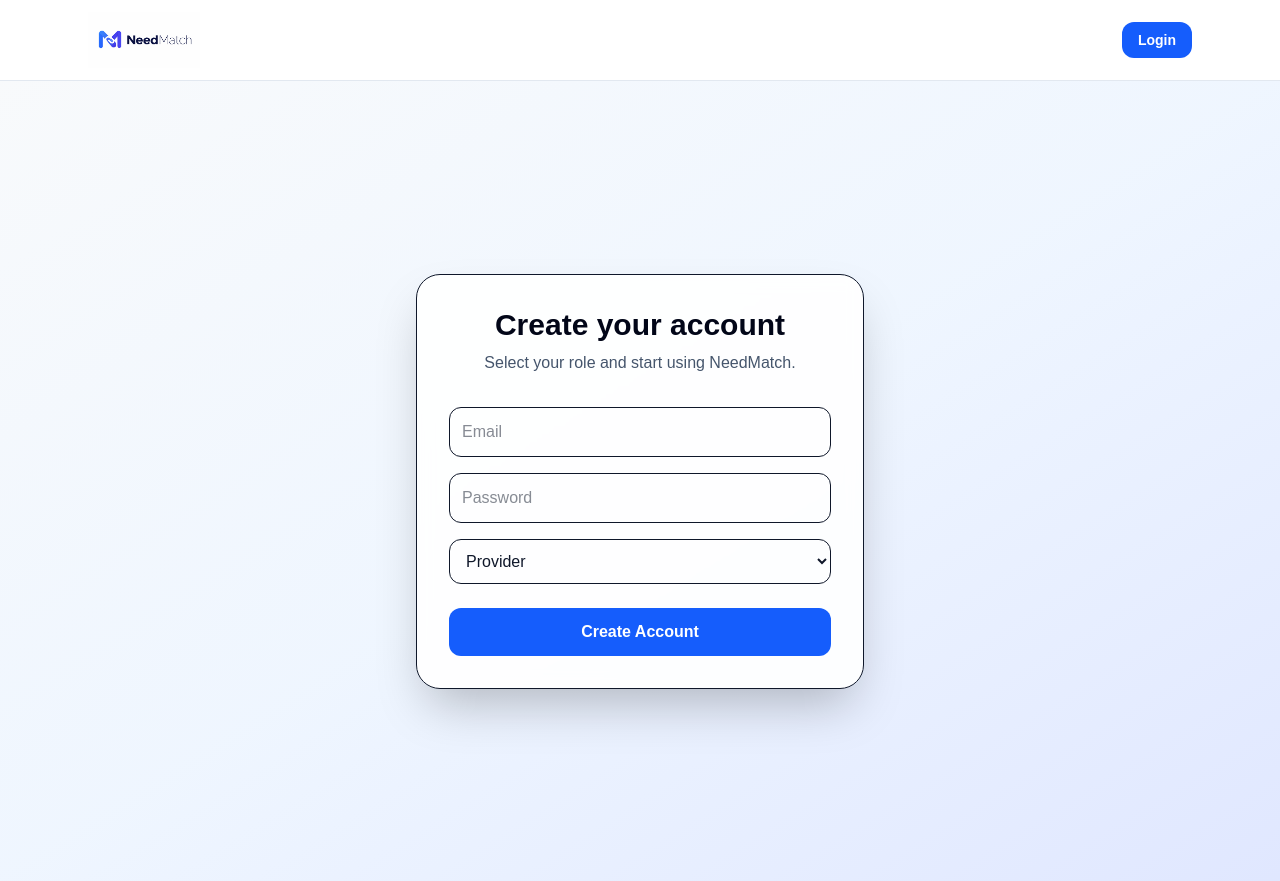
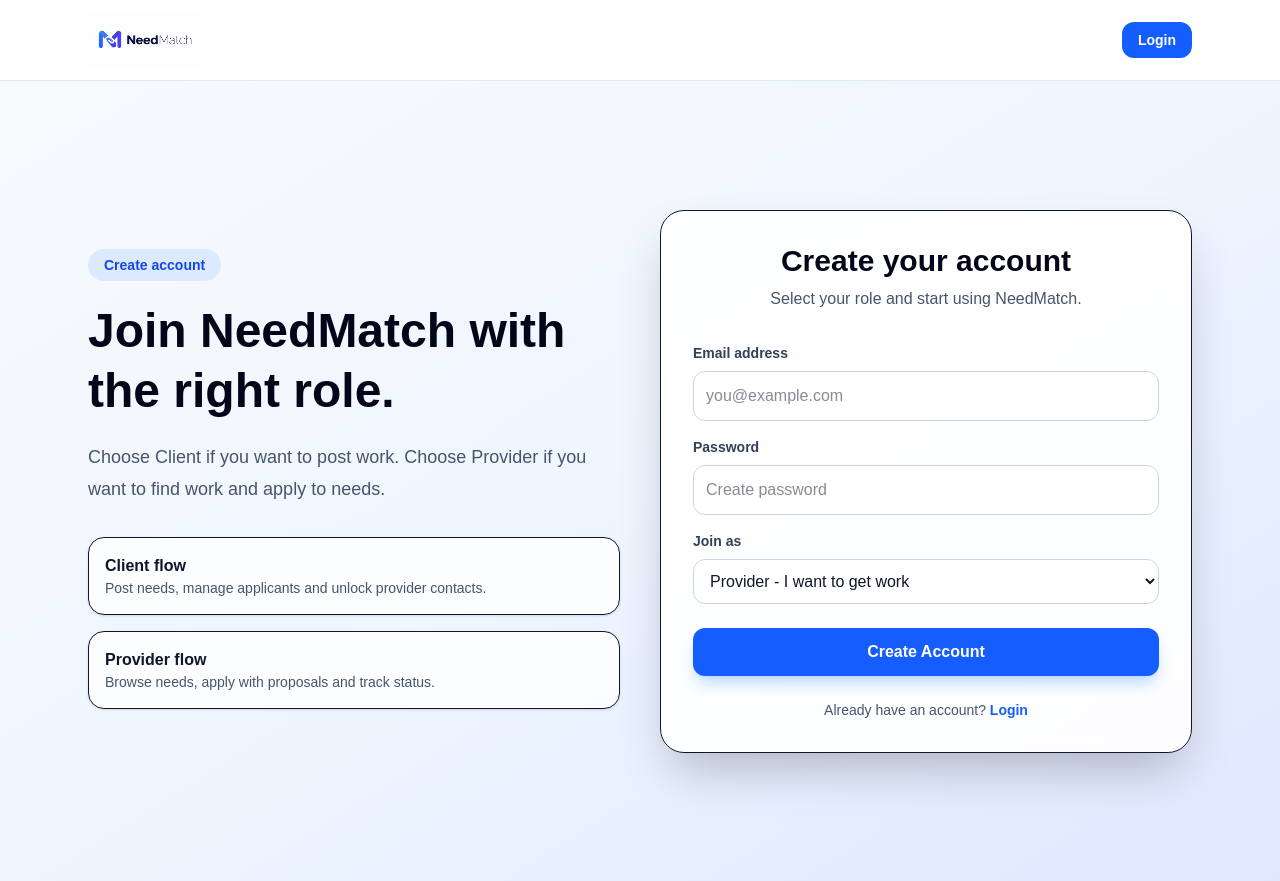
Before and after one commit to Dev786123/needmatch, a Next.js app: page /signup in a window 1280 px wide. Built offline with nearby package versions, Linux system fonts and the light colour scheme; no server answers.

Commit message:
final NeedMatch SaaS testing

```diff
--- a/app/signup/page.tsx
+++ b/app/signup/page.tsx
@@ -11,6 +11,8 @@ export default function SignupPage() {
   const [loading, setLoading] = useState(false);
 
   const handleSignup = async () => {
+    setMessage("");
+
     if (!email || !password || !role) {
       setMessage("Please fill email, password and role");
       return;
@@ -23,7 +25,6 @@ export default function SignupPage() {
 
     setLoading(true);
 
-    // ✅ STEP 1: Create auth user
     const { data, error } = await supabase.auth.signUp({
       email,
       password,
@@ -35,20 +36,16 @@ export default function SignupPage() {
       return;
     }
 
-    // ❌ already exists case
     if (data.user?.identities?.length === 0) {
       setMessage("Account already exists. Please login.");
       setLoading(false);
       return;
     }
 
-    // ✅ STEP 2: Insert profile (NO UPSERT)
     if (data.user) {
-      const { error: profileError } = await supabase
-        .from("profiles")
-        .insert([
+      const { error: profileError } = await supabase.from("profiles").insert([
         {
-            user_id: data.user.id, // 🔥 MUST MATCH auth.uid()
+          user_id: data.user.id,
           role,
         },
       ]);
@@ -69,10 +66,39 @@ export default function SignupPage() {
 
   return (
     <main className="min-h-screen bg-gradient-to-br from-slate-50 via-blue-50 to-indigo-100">
-<section className="min-h-screen flex items-center justify-center px-6">
-  <div className="w-full max-w-md">
+      <section className="mx-auto grid min-h-screen max-w-6xl items-center gap-10 px-6 py-10 md:grid-cols-2">
+        <div className="hidden md:block">
+          <span className="rounded-full bg-blue-100 px-4 py-2 text-sm font-semibold text-blue-700">
+            Create account
+          </span>
+
+          <h1 className="mt-6 text-5xl font-extrabold leading-tight text-slate-950">
+            Join NeedMatch with the right role.
+          </h1>
+
+          <p className="mt-5 text-lg leading-8 text-slate-600">
+            Choose Client if you want to post work. Choose Provider if you want
+            to find work and apply to needs.
+          </p>
+
+          <div className="mt-8 grid gap-4">
+            <div className="rounded-2xl border bg-white/80 p-4 shadow-sm">
+              <h3 className="font-bold text-slate-900">Client flow</h3>
+              <p className="text-sm text-slate-600">
+                Post needs, manage applicants and unlock provider contacts.
+              </p>
+            </div>
+
+            <div className="rounded-2xl border bg-white/80 p-4 shadow-sm">
+              <h3 className="font-bold text-slate-900">Provider flow</h3>
+              <p className="text-sm text-slate-600">
+                Browse needs, apply with proposals and track status.
+              </p>
+            </div>
+          </div>
+        </div>
+
         <div className="rounded-3xl border bg-white/90 p-8 shadow-2xl backdrop-blur">
-
           <div className="mb-8 text-center">
             <h2 className="text-3xl font-extrabold text-slate-950">
               Create your account
@@ -88,40 +114,54 @@ export default function SignupPage() {
             </p>
           )}
 
+          <label className="mb-2 block text-sm font-semibold text-slate-700">
+            Email address
+          </label>
           <input
             type="email"
-        placeholder="Email"
-        className="mb-4 w-full rounded-xl border p-3"
+            placeholder="you@example.com"
+            className="mb-4 w-full rounded-xl border border-slate-300 bg-white p-3 outline-none focus:border-blue-500 focus:ring-4 focus:ring-blue-100"
             value={email}
             onChange={(e) => setEmail(e.target.value)}
           />
 
+          <label className="mb-2 block text-sm font-semibold text-slate-700">
+            Password
+          </label>
           <input
             type="password"
-        placeholder="Password"
-        className="mb-4 w-full rounded-xl border p-3"
+            placeholder="Create password"
+            className="mb-4 w-full rounded-xl border border-slate-300 bg-white p-3 outline-none focus:border-blue-500 focus:ring-4 focus:ring-blue-100"
             value={password}
             onChange={(e) => setPassword(e.target.value)}
           />
 
+          <label className="mb-2 block text-sm font-semibold text-slate-700">
+            Join as
+          </label>
           <select
-        className="mb-6 w-full rounded-xl border p-3"
+            className="mb-6 w-full rounded-xl border border-slate-300 bg-white p-3 outline-none focus:border-blue-500 focus:ring-4 focus:ring-blue-100"
             value={role}
             onChange={(e) => setRole(e.target.value)}
           >
-        <option value="client">Client</option>
-        <option value="provider">Provider</option>
+            <option value="client">Client - I want to post work</option>
+            <option value="provider">Provider - I want to get work</option>
           </select>
 
           <button
             onClick={handleSignup}
             disabled={loading}
-        className="w-full rounded-xl bg-blue-600 py-3 font-bold text-white"
+            className="w-full rounded-xl bg-blue-600 py-3 font-bold text-white shadow-lg shadow-blue-200 hover:bg-blue-700 disabled:opacity-60"
           >
             {loading ? "Creating..." : "Create Account"}
           </button>
 
-    </div>
+          <p className="mt-6 text-center text-sm text-slate-600">
+            Already have an account?{" "}
+            <a href="/login" className="font-bold text-blue-600 hover:underline">
+              Login
+            </a>
+          </p>
         </div>
       </section>
     </main>
```
Lines whose indentation alone changed are shown as unchanged.
